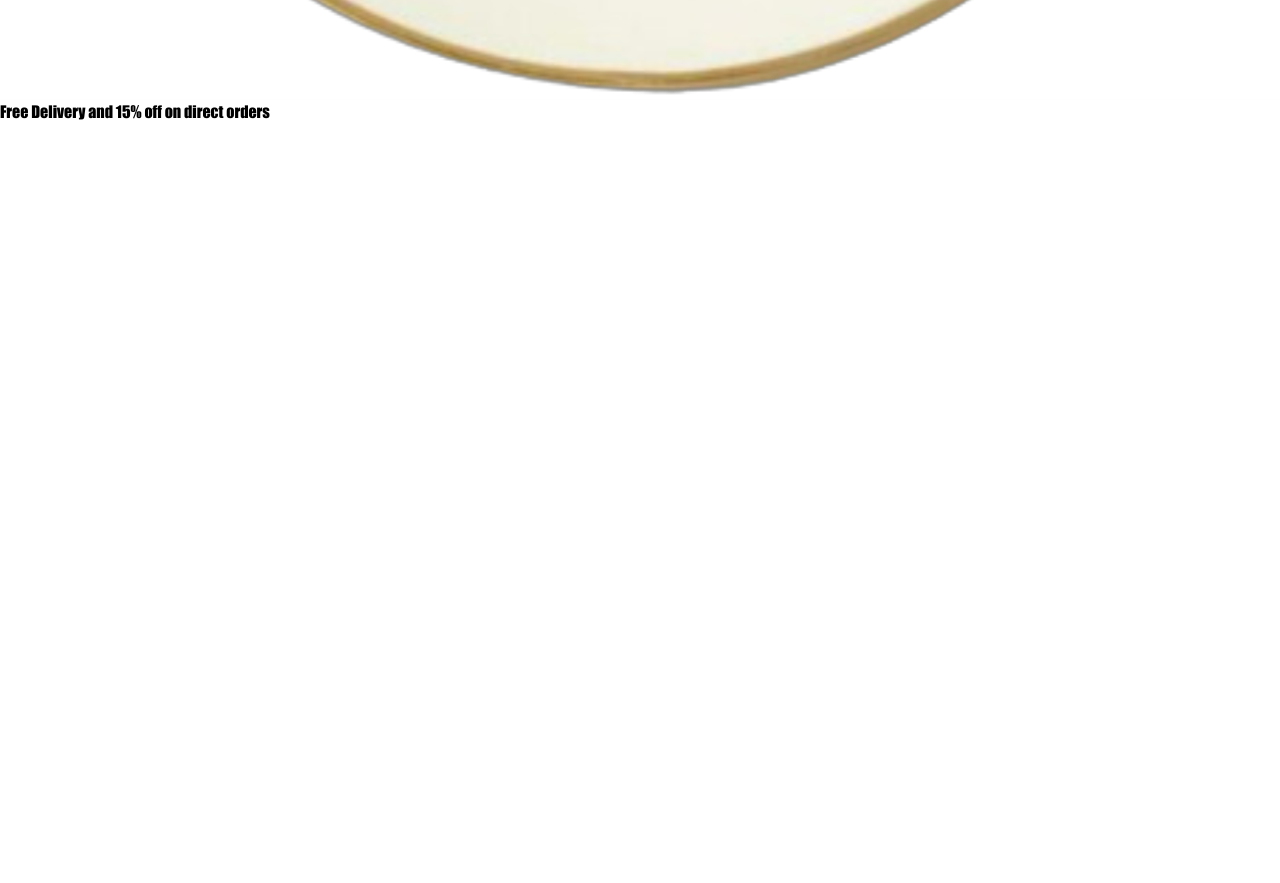
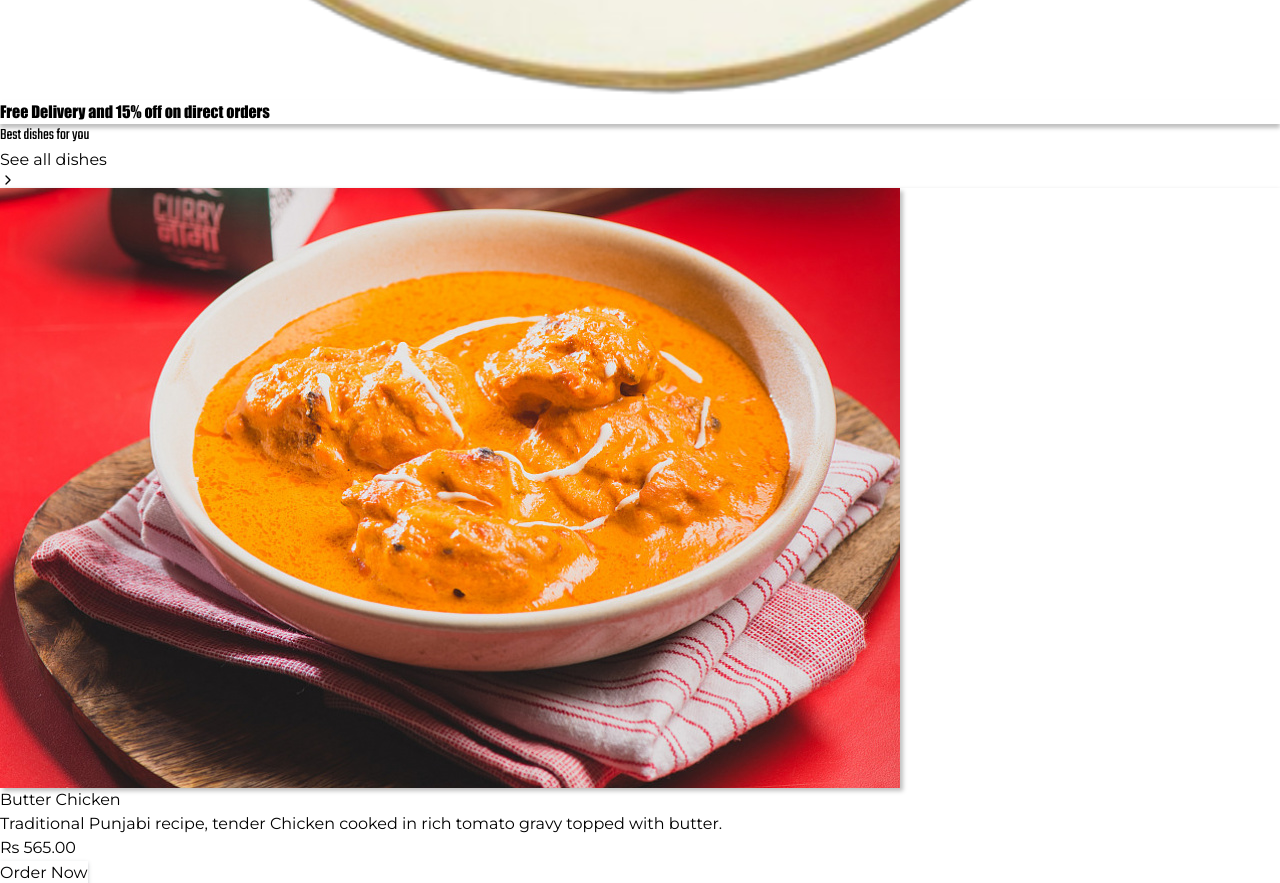
Before and after one commit to talha-ansarii/CurryNama, a React (Vite) app: page / in a window 1280 px wide. Shown: the part 6480-7363 px from the top of the page. Before the commit the page ends 6604 px from the top, so only its background shows below. Built offline with nearby package versions, Linux system fonts and the light colour scheme.

Commit message:
best dishes section

```diff
--- /dev/null
+++ b/src/components/Card.jsx
@@ -0,0 +1,32 @@
+import React from 'react';
+
+function Card() {
+  return (
+    <div className="relative w-[90px] md:w-[146px] lg:w-[242px] lg:h-[333px] md:h-[213px] h-[124px] flex items-end md:pb-4 pb-2 justify-center lg:p-6  rounded-[10px] lg:rounded-[20px] card-shadow">
+    <div>
+        <img src='/HomePage/butterChicken.jpeg' alt='butter-chicken' className='w-[65px] h-[65px] md:w-[113px] md:h-[113px] rounded-full top-[-25px] md:top-[-50px] object-cover left-[50%] translate-x-[-50%] absolute imgShadow lg:w-[187px] lg:h-[187px] lg:top-[-70px] '  />
+    </div>
+    <div className='flex flex-col gap-1 lg:gap-5 md:gap-3 justify-end items-center'>
+        <div className='montserrat font-[600] md:text-[14px] lg:text-[20px] lg:leading-[24px] text-[10px] leading-[12.19px] text-center'>
+        Butter Chicken
+        </div>
+        <div className='montserrat font-[400] lg:text-[10px] lg:leading-[12.19px] text-[4px] md:text-[8px] md:leading-[9.75px]  text-center '>
+        Traditional Punjabi recipe, tender Chicken cooked in rich tomato gravy topped with butter.
+        </div>
+        <div className='montserrat md:text-[14px] lg:text-[22px] lg:leading-[26px] font-[600] text-[11px] leading-[13.41px] text-center'>
+        Rs 565.00
+        </div>
+        <button className='montserrat w-[50px] lg:w-[108px] md:w-[100px] font-[600] md:text-[14px] btn-shadow text-[6px] text-white bg-[#DA3D12] px-[6px] py-[4px] rounded-[11px] text-center'>
+            Order Now
+        </button>
+
+
+
+
+    </div>
+
+    </div>
+  );
+}
+
+export default Card;
--- a/src/components/RotatingImages.jsx
+++ b/src/components/RotatingImages.jsx
@@ -50,7 +50,7 @@ const RotatingImages = () => {
 
 // console.log(index, index1, index2, index3)
   return (
-    <div className="relative w-full h-[100%] flex justify-end items-center ">
+    <div className="relative w-full h-[100%] flex justify-end items-center  ">
       <div className=' '>
 
         <div className=' w-full h-[100%] '>
--- a/src/index.css
+++ b/src/index.css
@@ -1,6 +1,6 @@
 @import url('https://fonts.googleapis.com/css2?family=Teko:wght@300..700&display=swap');
 @import url('https://fonts.googleapis.com/css2?family=Montserrat:ital,wght@0,100..900;1,100..900&display=swap');
-
+@import url('https://fonts.googleapis.com/css2?family=Montserrat:ital,wght@0,100..900;1,100..900&display=swap');
 @font-face {
   font-family: "impact";
   src: local("impact"),
@@ -11,6 +11,12 @@
 .font-impact {
   font-family: "impact";
   font-weight: 400;
+  }
+
+  .montserrat {
+    font-family: "Montserrat", sans-serif;
+    font-optical-sizing: auto;
+
   }
 
 
@@ -32,8 +38,20 @@
   box-shadow: 0px 2px 4px 0px #1E293B40;
 }
 
+.card-shadow{
+  box-shadow: 2px 0px 4px 0px #00000040;
+
+  box-shadow: 0px 2px 4px 0px #00000040;
+}
+
 .img-border{
   border: 15px solid #FFFFFF1A
+}
+
+.imgShadow{
+
+  box-shadow: 3px 3px 4.2px 0px #00000040;
+
 }
 
 .shadow{
--- a/src/pages/Home.jsx
+++ b/src/pages/Home.jsx
@@ -1,45 +1,67 @@
 import React from "react";
 import Navbar from "../components/Navbar";
 import RotatingImages from "../components/RotatingImages";
+import Card from "../components/Card";
 
 const Home = () => {
   return (
     <div className="w-full relative">
       <Navbar />
 
-
-      <div className="w-full md:h-[600px] h-[650px] lg:h-[650px] pt-[86px] bg-[#1C6360] overflow-hidden">
+      <div className="w-full md:h-[600px] h-[650px] lg:h-[700px] pt-[86px] bg-[#1C6360] overflow-hidden">
         <div className="w-[90%] m-auto h-[100%] flex md:flex-row lg:flex-row flex-col ">
           <div className="lg:h-[100%] md:h-[100%] h-[50%] lg:w-[50%] md:w-[50%] flex flex-col justify-center  ">
             <div className="text-white teko font-[500] ">
-              <p className="text-[60px] lg:text-[96px] md:text-[60px] md:leading-[91.71px] text-center md:text-start lg:leading-[137.57px]">No Drama, Only</p>
-              <p className="text-[90px] leading-[90px] md:text-[90px] lg:text-[125px] text-center md:text-start lg:leading-[100.13px] md:leading-[90.57px]">Currynama!</p>
+              <p className="text-[60px] lg:text-[96px] md:text-[60px] md:leading-[91.71px] text-center md:text-start lg:leading-[137.57px]">
+                No Drama, Only
+              </p>
+              <p className="text-[90px] leading-[90px] md:text-[90px] lg:text-[125px] text-center md:text-start lg:leading-[100.13px] md:leading-[90.57px]">
+                Currynama!
+              </p>
             </div>
             <div className="w-full flex md:justify-start lg:justify-start justify-center">
-
               <button className="montserrat mt-[30px] btn-shadow font-[600px] text-[18px] w-[150px] h-[50px] px-[8x] py-[3px] lg:text-[26px] lg:w-[200px] lg:h-[55px] lg:px-[13px] lg:py-[7px] md:text-[26px] md:w-[200px] md:h-[55px] md:px-[13px] md:py-[7px] rounded-[11px] bg-[#DA3D12] text-white  ">
                 Order Now
               </button>
             </div>
-
           </div>
           <div className="md:w-[50%] lg:w-[50%] h-[50%]   md:flex lg:flex justify-end items-end ">
-
-        <RotatingImages/>
+            <RotatingImages />
+          </div>
+        </div>
+        <div className="absolute top-[625px] z-[20] w-[236px] text-[12px] leading-[14px] h-[50px] rounded-[10px] md:w-[727px] md:h-[69px] md:top-[570px] lg:top-[640px] left-[50%] translate-x-[-50%]  text-white text-center lg:h-[124px] bg-[#DA3D12] shadow md:rounded-[20px] lg:rounded-[20px] md:text-[32px] md:leading-[39px] lg:w-[950px] lg:text-[48px] lg:leading-[58.55px] font-[400] font-impact flex justify-center items-center">
+          <p>Free Delivery and 15% off on direct orders</p>
+        </div>
       </div>
 
-        </div>
-        <div className="absolute top-[625px] z-[20] w-[236px] text-[12px] leading-[14px] h-[50px] rounded-[10px] md:w-[727px] md:h-[69px] md:top-[570px] lg:top-[590px] left-[50%] translate-x-[-50%]  text-white text-center lg:h-[124px] bg-[#DA3D12] shadow md:rounded-[20px] lg:rounded-[20px] md:text-[32px] md:leading-[39px] lg:w-[1102px] lg:text-[48px] lg:leading-[58.55px] font-[400] font-impact flex justify-center items-center">
-        <p>
-        Free Delivery and 15% off on direct orders
-        </p>
+      <div className=" w-[87%] flex flex-row justify-between items-baseline mx-auto mb-[50px] md:mb-[90px] mt-[50px] lg:mt-[150px] md:mt-[90px] ">
+          <div className="text-[24px] lg:text-[48px] leading-[34px] md:text-[36px] text-[#DA3D12] teko font-[500]">Best dishes for you</div>
+        <div>
+          <div className="flex justify-center items-center lg:text-[16px] md:text-[12px] text-[7px] font-[600] montserrat">
+            <p className="hover:underline transition-all ease-out duration-300">See all dishes</p>
+            <span>
+              <img className="w-[7px]" src="/HomePage/arrow.svg" alt="arrow" />
+            </span>
           </div>
         </div>
-      <div className=" w-full h-[1000px]">
-
       </div>
-
-
+        <div className="w-[87%] md:hidden lg:hidden mx-auto grid grid-cols-3 gap-4">
+          <Card/>
+          <Card/>
+          <Card/>
+        </div>
+        <div className="md:w-[87%]  hidden md:grid mx-auto lg:grid grid-cols-4 gap-4">
+          <Card/>
+          <Card/>
+          <Card/>
+          <Card/>
+        </div>
+        <br/>
+        <br/>
+        <br/>
+        <br/>
+        <br/>
+        <br/>
     </div>
   );
 };
```
Also changed, not shown: public/HomePage/arrow.svg (added), public/HomePage/butterChicken.jpeg (added). Lines whose indentation alone changed are shown as unchanged.
